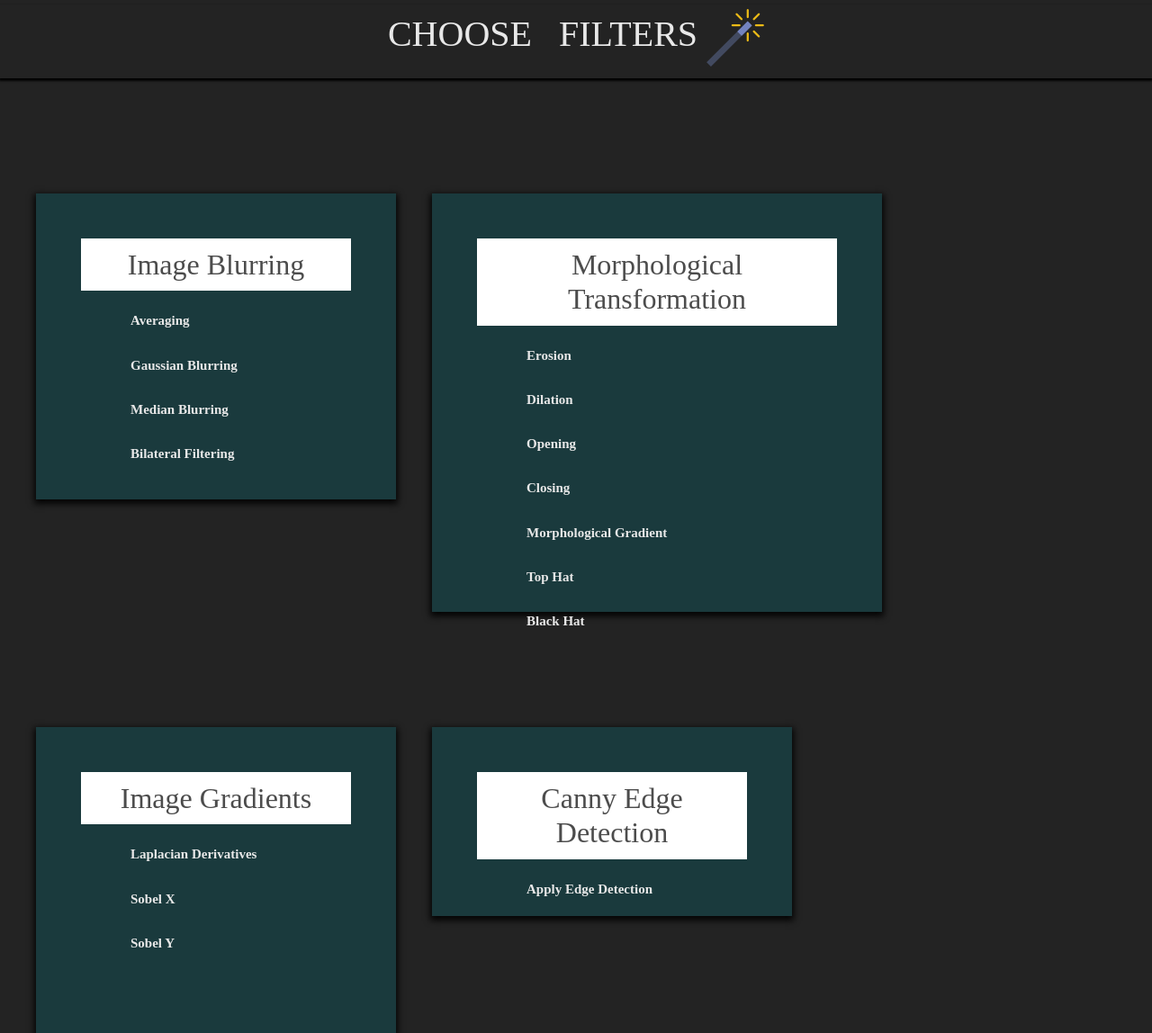
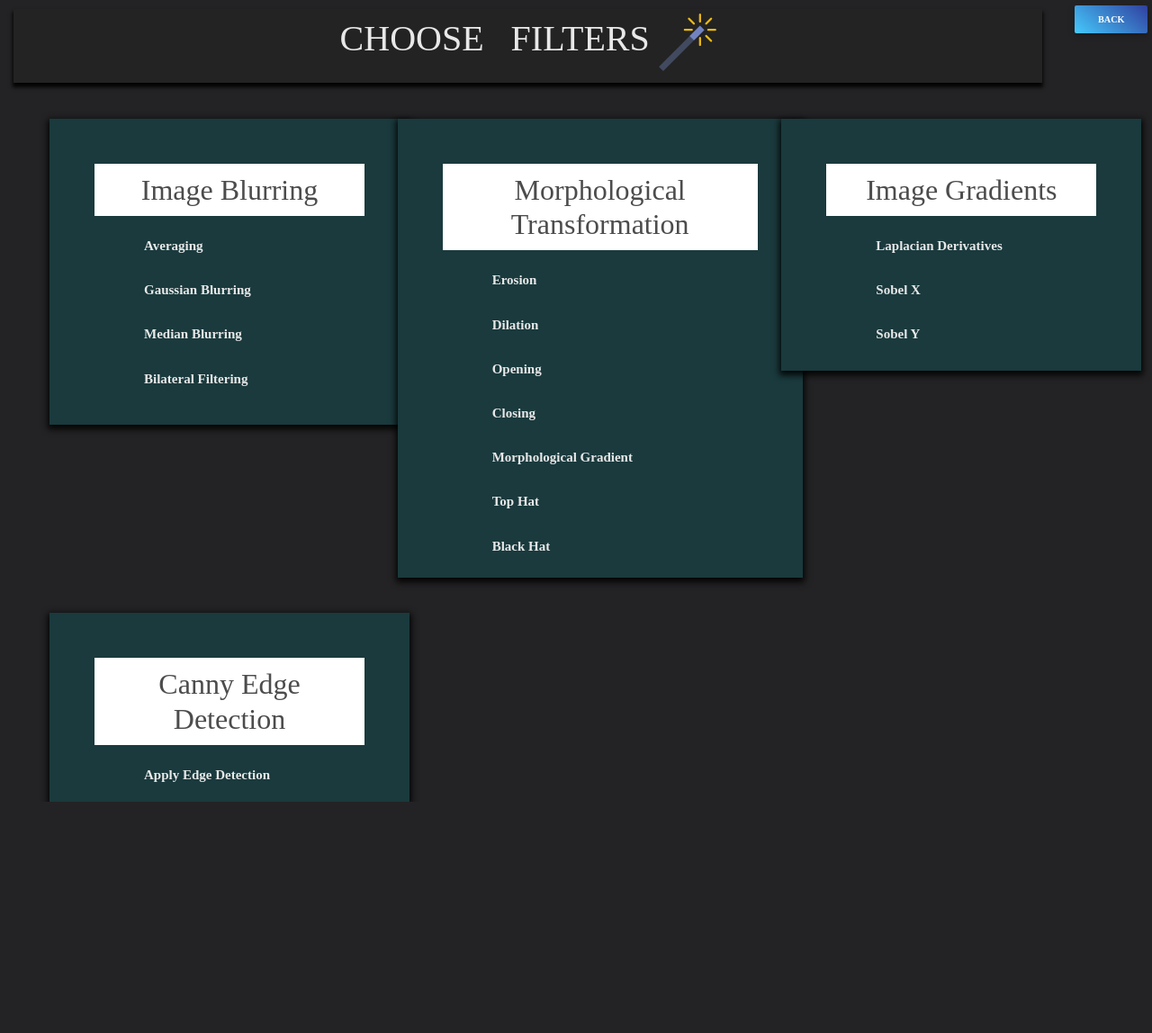
Before and after one commit to shuklajivivek/ImageProcessing-webPortal, a PHP site: page /ip/filters.php in a window 1280 px wide. Shown: the whole page at 90% size. After the commit the page ends 891 px from the top, so only its background shows below. Run offline with PHP 8.4, Linux system fonts and the light colour scheme; some web fonts are replaced.

Commit message:
filter ui fixes

```diff
--- a/css/filters.css
+++ b/css/filters.css
@@ -1,38 +1,7 @@
-.navbar {
-	overflow: hidden;
-	background-color: #333;
-	position: fixed;
-	top: 0;
-	width: 100%;
-	padding: 20px;
-}
-
-.navbar a {
-	margin-left: 20px;
-	float: right;
-	display: block;
-	color: #f2f2f2;
-	text-align: center;
-	padding: 14px 16px;
-	text-decoration: none;
-	font-size: 17px;
-}
-
-.navbar a:hover {
-	background: #ddd;
-	color: black;
-}
-
-.main {
-	padding: 16px;
-	margin-top: 30px;
-	height: 150px;
-}
-
 #heading{
-	box-shadow: 0px 2px 2px 1px rgba(0, 0, 0, .9);
+	box-shadow: 0px 4px 4px 1px rgba(0, 0, 0, .9);
 	padding: 5px;
-	margin-top:5px;
+	margin-top:10px;
 	background-color: #232323;
 }
 
@@ -46,7 +15,6 @@ h1{
 {
 	background-color: #1a3a3d;
 	margin-top:10%;
-	margin-left: 40px;
 	box-shadow: 0px 3px 7px 2px rgba(0, 0, 0, .9);
 	float: left;
 }
--- a/filters.php
+++ b/filters.php
@@ -13,18 +13,25 @@
 	<link href="css/filters.css" rel="stylesheet">
 </head>
 
-<body style="background-color: #232323;">
+<body style="background-color: #232325;">
 
 	<script type="text/javascript" src="js/jquery-3.3.1.min.js"></script>
 	<script type="text/javascript" src="js/popper.min.js"></script>
 	<script type="text/javascript" src="js/bootstrap.min.js"></script>
 	<script type="text/javascript" src="js/mdb.js"></script>
 
+	<div class='container-fluid'><div class='row'>
+	<div class='col-md-11'>
 	<div class="animated fadeInLeft" id="heading">
-		<h1>CHOOSE &nbsp;&nbsp;FILTERS <img src="img/filter.png"></h1>
-	</div>
+	<h1>CHOOSE &nbsp;&nbsp;FILTERS <img src="img/filter.png"></h1>
+	</div></div>
+	<div class='col-md-1'>
+	<a href="index.php" class="btn blue-gradient btn-sm" role="button" style='font-family:century gothic'><b>BACK</b></a>
+	</div></div>
 
-	<div id="filter-box" class="zoomdiv" style='height: 340px; width: 400px;'>
+	<div class='row'>
+	<div class='col-md-4'>
+	<div id="filter-box" class="zoomdiv" style='height: 340px; width: 400px; margin-left: 40px;'>
 		<h2>Image Blurring</h2>
 		<ul>
 		      <li><a href="filters/blur_php/blur_avg.php">Averaging</a></li>
@@ -32,9 +39,10 @@
 		      <li><a href="filters/blur_php/blur_med.php">Median Blurring</a>
 		      <li><a href="filters/blur_php/blur_bilat.php">Bilateral Filtering</a></li>
 		</ul>
-	</div>
+	</div></div>
 
-	<div id="filter-box" class="zoomdiv" style='width: 500px; height: 465px'>
+	<div class='col-md-4'>
+	<div id="filter-box" class="zoomdiv" style='width: 450px; height: 510px'>
 		<h2>Morphological Transformation</h2>
 		<ul>
 		      <li><a href="filters/morph_trans_php/erosion.php">Erosion</a></li>
@@ -45,23 +53,28 @@
 			  <li><a href="filters/morph_trans_php/that.php">Top Hat</a></li>
 			  <li><a href="filters/morph_trans_php/bhat.php">Black Hat</a></li>
 		</ul>
-	</div>
+	</div></div>
 
-	<div id="filter-box" class="zoomdiv" style='height: 340px; width: 400px;'>
+	<div class='col-md-4'>
+	<div id="filter-box" class="zoomdiv" style='height: 280px; width: 400px;'>
 		<h2>Image Gradients</h2>
 		<ul>
 			<li><a href="filters/img_grad_php/lap.php">Laplacian Derivatives</a></li>
 			<li><a href="filters/img_grad_php/sobx.php">Sobel X</a></li>
 			<li><a href="filters/img_grad_php/soby.php">Sobel Y</a></li>
 		</ul>
+	</div></div>
 	</div>
 
-	<div id="filter-box" class="zoomdiv" style='height: 210px; width: 400px;'>
+	<div class="row">
+	<div class='col-md-4'>
+	<div id="filter-box" class="zoomdiv" style='height: 210px; width: 400px; margin-left: 40px;'>
 		<h2>Canny Edge Detection</h2>
 		<ul>
 			<li><a href="filters/canny_php/canny.php">Apply Edge Detection</a></li>
 		</ul>
-	</div>
+	</div></div></div>
+	</div> <!-- CONATINER DIV ENDS -->
 
 </body>
 </html>
```
